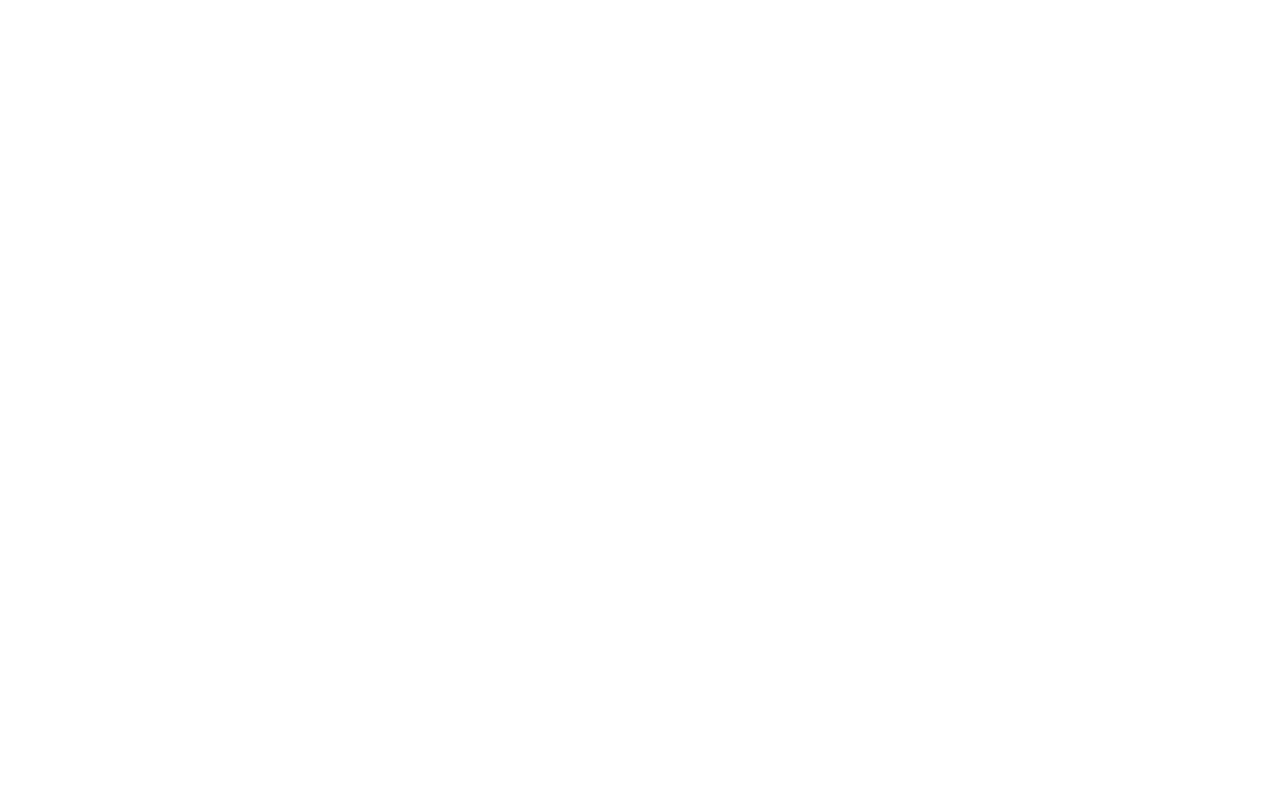
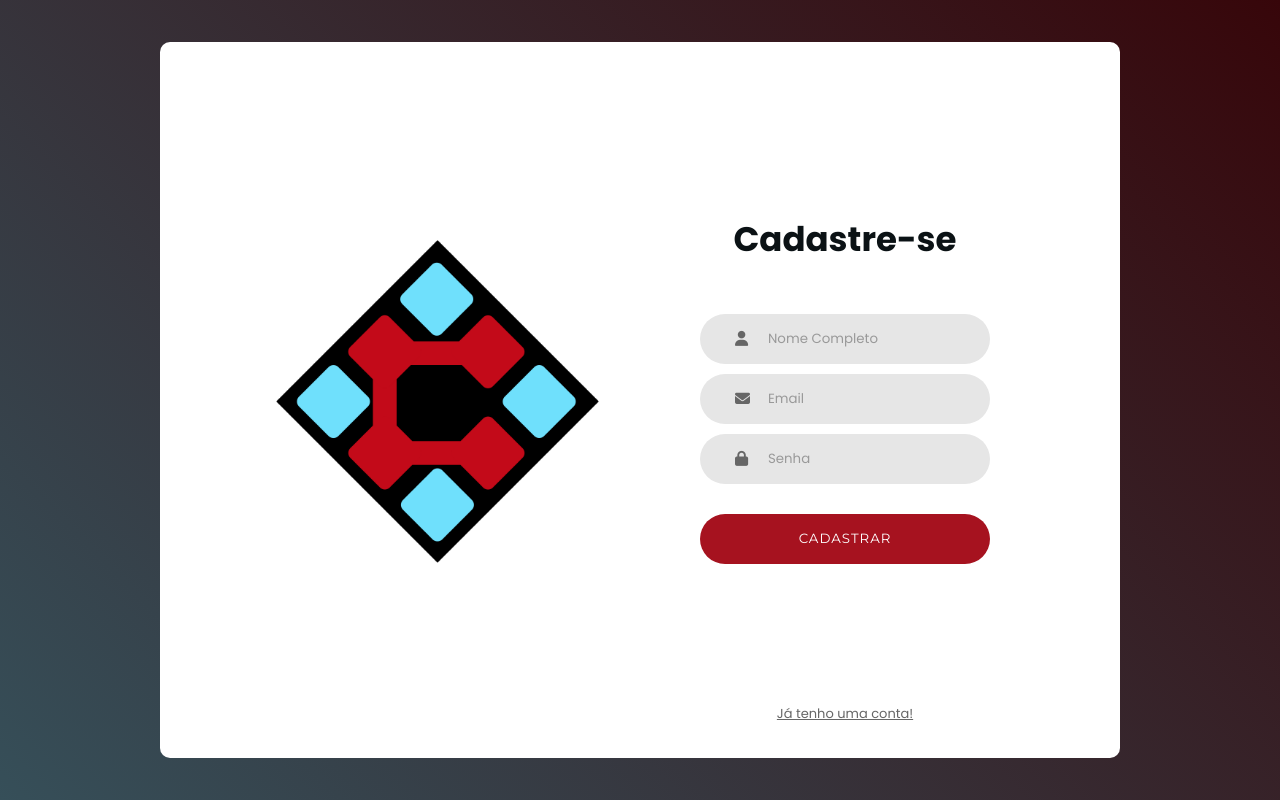
Before and after one commit to SenaNilo/TCC-StageConnect, a Laravel app: page /cadastro in a window 1280 px wide. Before the commit the page is empty. Run offline with Laravel 12, Linux system fonts and the light colour scheme.

Commit message:
Organizacao de pastas e arquivos

```diff
--- a/app/Http/Controllers/PagesController.php
+++ b/app/Http/Controllers/PagesController.php
@@ -7,15 +7,15 @@
 
 class PagesController extends Controller
 {
-    public function index(){
-        return view('pages/test');
-    }
+    // public function index(){
+    //     return view('');
+    // }
 
     public function login(){
-        return view('login');
+        return view('auth/login');
     }
 
     public function cadastro(){
-        return view('cadastro');
+        return view('auth/cadastro');
     }
 }
--- a/public/css/login.css
+++ b/public/css/login.css
@@ -164,6 +164,13 @@
   background: -o-linear-gradient(-135deg, rgb(var(--primary-blue)), rgb(var(--primary-red)));
   background: -moz-linear-gradient(-135deg, rgb(var(--primary-blue)), rgb(var(--primary-red)));
   background: linear-gradient(-135deg, rgb(var(--primary-blue)), rgb(var(--primary-red)));
+}
+
+section.login.cadastrar-background {
+  background: -webkit-linear-gradient(45deg, rgb(var(--primary-blue)), rgb(var(--primary-red)));
+  background: -o-linear-gradient(45deg, rgb(var(--primary-blue)), rgb(var(--primary-red)));
+  background: -moz-linear-gradient(45deg, rgb(var(--primary-blue)), rgb(var(--primary-red)));
+  background: linear-gradient(45deg, rgb(var(--primary-blue)), rgb(var(--primary-red)));
 }
 
 .login-box {
--- /dev/null
+++ b/resources/views/auth/cadastro.blade.php
@@ -0,0 +1,99 @@
+<!DOCTYPE html>
+<html lang="{{ str_replace('_', '-', app()->getLocale()) }}">
+<head>
+	<title>Cadastro | Stage Connect</title>
+	<meta charset="UTF-8">
+	<meta name="viewport" content="width=device-width, initial-scale=1">
+
+	{{-- Icone Aba --}}
+	<link rel="icon" type="image/ico" href="{{ asset('images/LogoSFundo.ico') }}">
+
+
+	{{-- Font Awesome --}}
+	<link rel="stylesheet" href="https://cdnjs.cloudflare.com/ajax/libs/font-awesome/6.5.0/css/all.min.css">
+
+	{{-- Css's --}}
+	<link rel="stylesheet" type="text/css" href="{{ asset('css/util.css') }}">
+	<link rel="stylesheet" type="text/css" href="{{ asset('css/login.css') }}">
+
+</head>
+<body>
+
+	<main>
+		<section class="login cadastrar-background">
+			<div class="login-box">
+				<img class="image-tilt js-tilt" src="{{ asset('images/FundoBrancopng.png') }}" alt="Logo da Stage Connect" data-tilt>
+
+				<form class="form validate-form">
+					<h1 class="form-title">
+						Cadastre-se
+					</h1>
+
+					<div class="group-input validate-input" data-validate = "Nome necessário!">
+						<input class="input" type="text" name="text" placeholder="Nome Completo">
+						<span class="focus-input"></span>
+						<span class="symbol-input">
+							<i class="fa fa-user" aria-hidden="true"></i>
+						</span>
+					</div>
+
+					<div class="group-input validate-input" data-validate = "Email necessário: usuario@email.com">
+						<input class="input" type="text" name="email" placeholder="Email">
+						<span class="focus-input"></span>
+						<span class="symbol-input">
+							<i class="fa fa-envelope" aria-hidden="true"></i>
+						</span>
+					</div>
+
+					<div class="group-input validate-input" data-validate = "Necessário senha">
+						<input class="input" type="password" name="pass" placeholder="Senha">
+						<span class="focus-input"></span>
+						<span class="symbol-input">
+							<i class="fa fa-lock" aria-hidden="true"></i>
+						</span>
+					</div>
+
+					<div class="login-form-btn">
+						<button class="form-btn">
+							Cadastrar
+						</button>
+					</div>
+
+					{{-- <div class="text-center p-t-12">
+						<span class="txt1">
+							Já possui uma conta?
+						</span>
+						<a class="txt2" href="#">
+							Entre aqui!
+						</a>
+					</div> --}}
+
+					<div class="text-center p-t-136">
+						<a class="txt2" href="{{ uri('/login') }}">
+							Já tenho uma conta!
+						</a>
+					</div>
+				</form>
+			</div>
+		</section>
+	</main>
+
+
+
+
+
+	<!-- Importação Jquery -->
+	<script src="{{ asset('js/imports/jquery-3.2.1.min.js') }}"></script>
+	<!-- Animacao da imagem -->
+	<script src="{{ asset('js/imports/tilt.jquery.min.js') }}"></script>
+
+	<script >
+		$('.js-tilt').tilt({
+			scale: 1.1
+		})
+	</script>
+
+	<script src="{{ asset('js/login.js') }}"></script>
+
+</body>
+</html>
--- a/resources/views/cadastro.blade.php
+++ /dev/null
@@ -1,12 +0,0 @@
-<!DOCTYPE html>
-<html lang="{{ str_replace('_', '-', app()->getLocale()) }}">
-<head>
-	<title>Cadastro</title>
-	<meta charset="UTF-8">
-	<meta name="viewport" content="width=device-width, initial-scale=1">
-
-</head>
-<body>
-
-</body>
-</html>
--- a/resources/views/index.blade.php
+++ b/resources/views/index.blade.php
@@ -7,8 +7,10 @@
     <meta name='viewport' content='width=device-width, initial-scale=1'>
     {{-- <link rel='stylesheet' type='text/css' media='screen' href='main.css'>
     <script src='main.js'></script> --}}
+
+    {{-- LARISSA!! FACA AQUI A PAGINA INDEX --}}
 </head>
 <body>
-    <h1>Olá, pagina inicial aqui</h1>
+    <h1>LARISSA!! FACA AQUI A PAGINA INDEX</h1>
 </body>
 </html>
--- a/routes/web.php
+++ b/routes/web.php
@@ -6,7 +6,7 @@
 
 
 Route::get('/', function(){
-    return view('welcome');
+    return view('index');
 });
 // Route::get('/in', [PagesController::class, 'index']);
 Route::get('/login', [PagesController::class, 'login']);
```
Also changed, not shown: resources/views/auth/login.blade.php (renamed from resources/views/login.blade.php).
